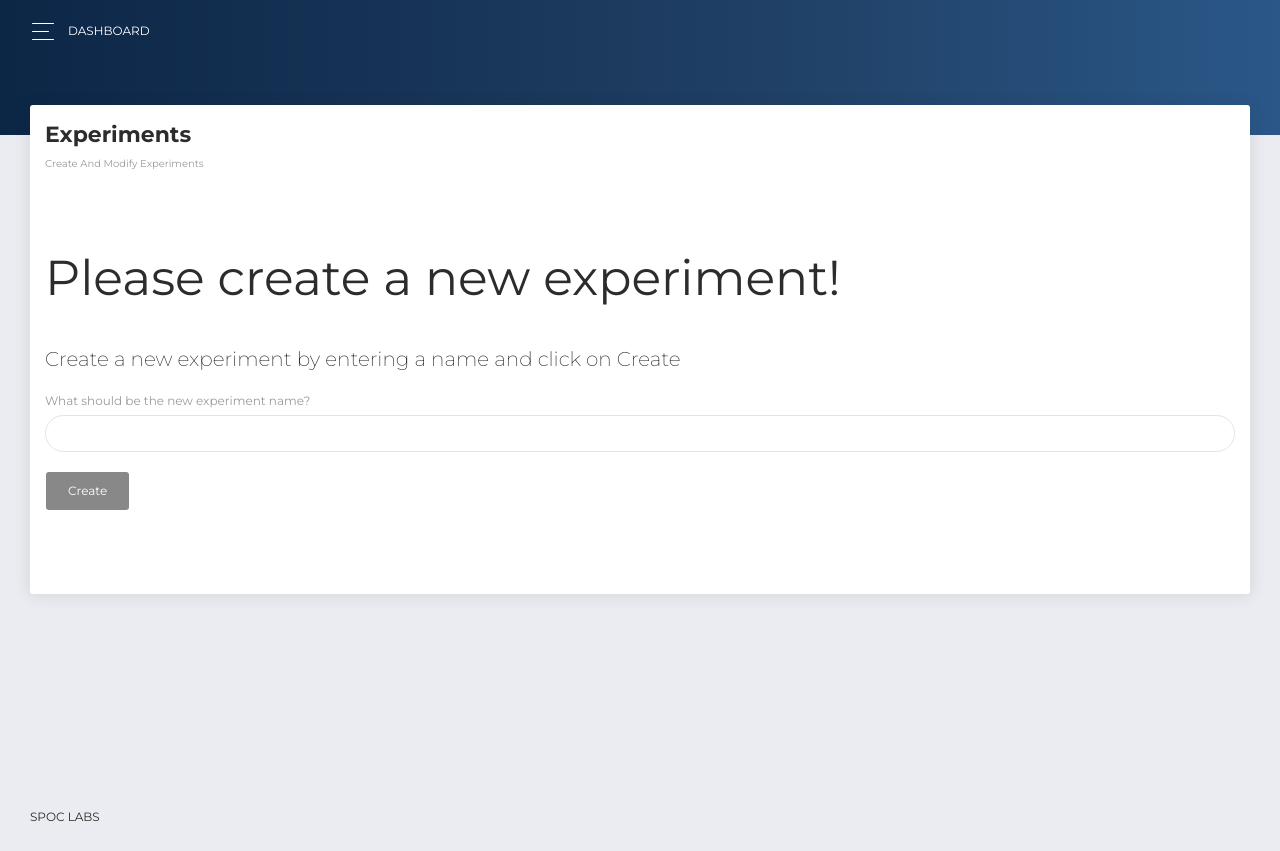
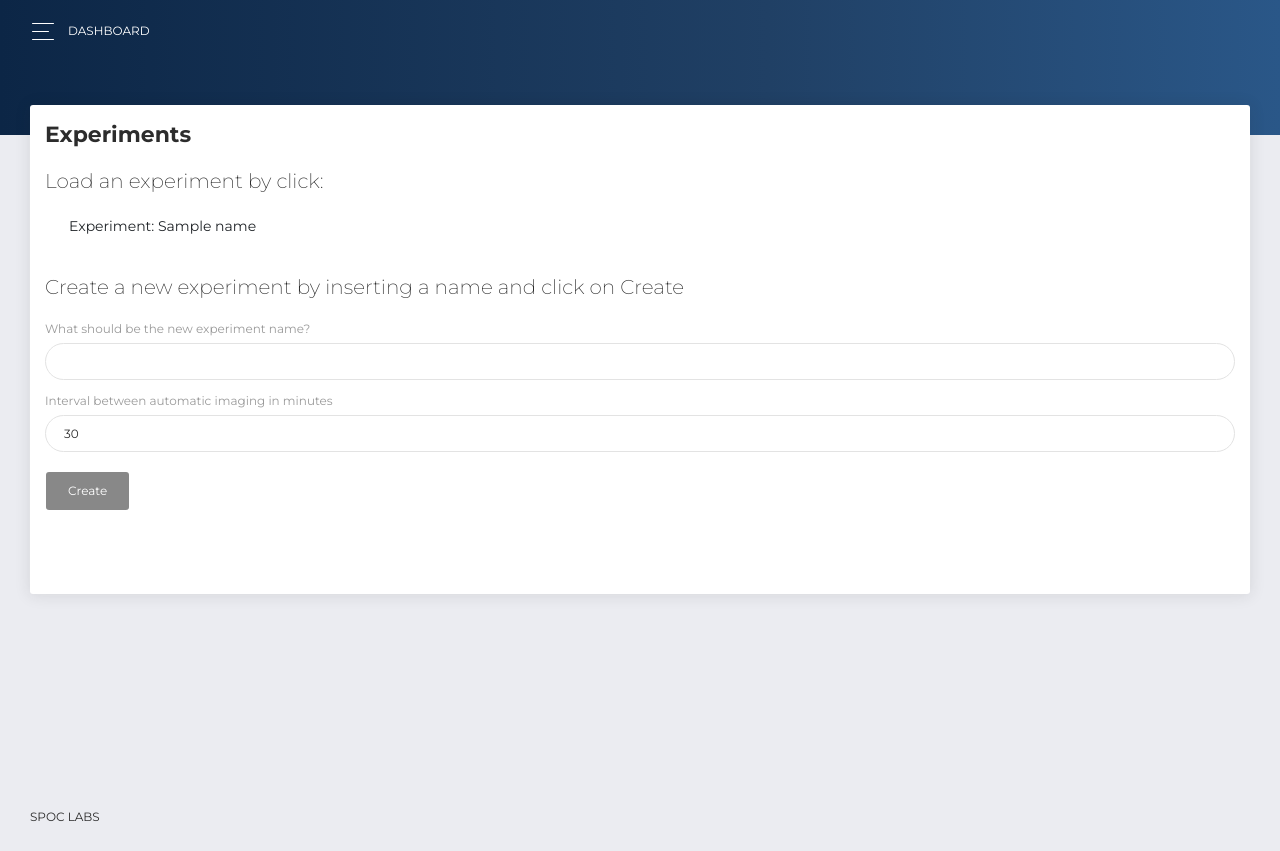
Before and after one commit to Georg-Auer/hetcam-robot, a Flask app: template app/home/templates/experiments.html in a window 1280 px wide. Run offline with Flask 2, Linux system fonts and the light colour scheme; tables that the repository leaves empty hold one stand-in row (values such as "Sample post"); the template is opened without the code that fills it: values that come from a table or form of the project are taken from there, most other values are stand-ins (such as "Sample title", 1, 10 or a date in 2020); some libraries are stand-ins or nearby versions.

Commit message:
experiment name and interval time can now be set

```diff
--- a/app/base/templates/includes/navigation.html
+++ b/app/base/templates/includes/navigation.html
@@ -9,7 +9,7 @@
                 <span class="navbar-toggler-bar bar3"></span>
               </button>
             </div>
-            <a class="navbar-brand" href="#pablo">Dashboard</a>
+            <a class="navbar-brand" href="#currently_unused">Dashboard</a>
           </div>
           <button class="navbar-toggler" type="button" data-toggle="collapse" data-target="#navigation" aria-controls="navigation-index" aria-expanded="false" aria-label="Toggle navigation">
             <span class="navbar-toggler-bar navbar-kebab"></span>
@@ -31,7 +31,7 @@
             </form>
             <ul class="navbar-nav">
               <li class="nav-item">
-                <a class="nav-link" href="#pablo">
+                <a class="nav-link" href="#currently_unused">
                   <i class="now-ui-icons media-2_sound-wave"></i>
                   <p>
                     <span class="d-lg-none d-md-block">Stats</span>
--- a/app/home/templates/experiments.html
+++ b/app/home/templates/experiments.html
@@ -21,22 +21,19 @@
               <h5 class="title">
                 Experiments
               </h5>
-              <p class="category">
-                  create and modify experiments
+              <p class="lead">Load an experiment by click:</p>
+              {% for name in names %}
+              <a class="dropdown-item" href="/experiment/{{name}}">Experiment: {{name}}</a>
+              {% endfor %}
               </p>
             </div>
             <div class="card-body">
               <div class="row">
                 <div class="col-md-12">
-
-                  <h1 class="pt-5 pb-2">Please create a new experiment!</h1>
-
-                  <p class="lead">Create a new experiment by entering a name and click on Create</p>
-
+                  <!-- <h1 class="pt-5 pb-2">Please create a new experiment!</h1> -->
+                  <p class="lead">Create a new experiment by inserting a name and click on Create</p>
                   {{ wtf.quick_form(form) }}
-
                   <p class="pt-5"><strong>{{ message }}</strong></p>
-
                 </div>
               </div>
             </div>
--- a/run.py
+++ b/run.py
@@ -103,6 +103,8 @@ def index():
     return render_template('index.html')
 
 def gen(camera):
+    current_experiment = select_flagged_experiment()
+    print(current_experiment.name)
     """Video streaming generator function."""
     # global global_video_frame
     # global global_video_frame_timepoint
@@ -259,7 +261,7 @@ def show_yolo():
 # https://www.codecademy.com/learn/learn-flask/modules/flask-templates-and-forms/cheatsheet
 from flask_bootstrap import Bootstrap
 from flask_wtf import FlaskForm
-from wtforms import StringField, SubmitField
+from wtforms import StringField, IntegerField, BooleanField, SubmitField
 from wtforms.validators import DataRequired
 
 # Flask-WTF requires an encryption key - the string can be anything
@@ -269,6 +271,8 @@ app.config['SECRET_KEY'] = 'C2HWGVoMGfNTBsrYQg8EcMrdTimkZfAb'
 Bootstrap(app)
 class ExperimentForm(FlaskForm):
     name = StringField('What should be the new experiment name?', validators=[DataRequired()])
+    interval = IntegerField('Interval between automatic imaging in minutes', default = 30)
+    # positions = BooleanField('Position 0', false_values=None)
     submit = SubmitField('Create')
 
 @app.route('/experiments', methods=['GET', 'POST'])
@@ -282,6 +286,9 @@ def experiments():
     # 'form' is the variable name used in this template: index.html
     form = ExperimentForm()
     message = ""
+    interval = INTERVAL
+    interval = int(form.interval.data)
+    print(interval)
     if form.validate_on_submit():
         name = form.name.data
         if name.lower() in names:
@@ -302,11 +309,11 @@ def experiments():
             print(name.lower())
             experiment_name = name.lower() # experiments are forced into lowercase
             new_experiment = Experiment(experiment_name, scheduler,
-                IMAGEPATH, Camera, EXPERIMENT_POSITIONS, INTERVAL)
+                IMAGEPATH, Camera, EXPERIMENT_POSITIONS, interval)
 
             new_experiment.flag = True
             DATABASE.append(new_experiment)
-            message = "The experiment was created."
+            message = (f"The experiment {new_experiment.name} was created. Interval time set to {new_experiment.interval_minutes} minutes")
 
     return render_template('experiments.html', names=names, form=form, message=message)
 
```
